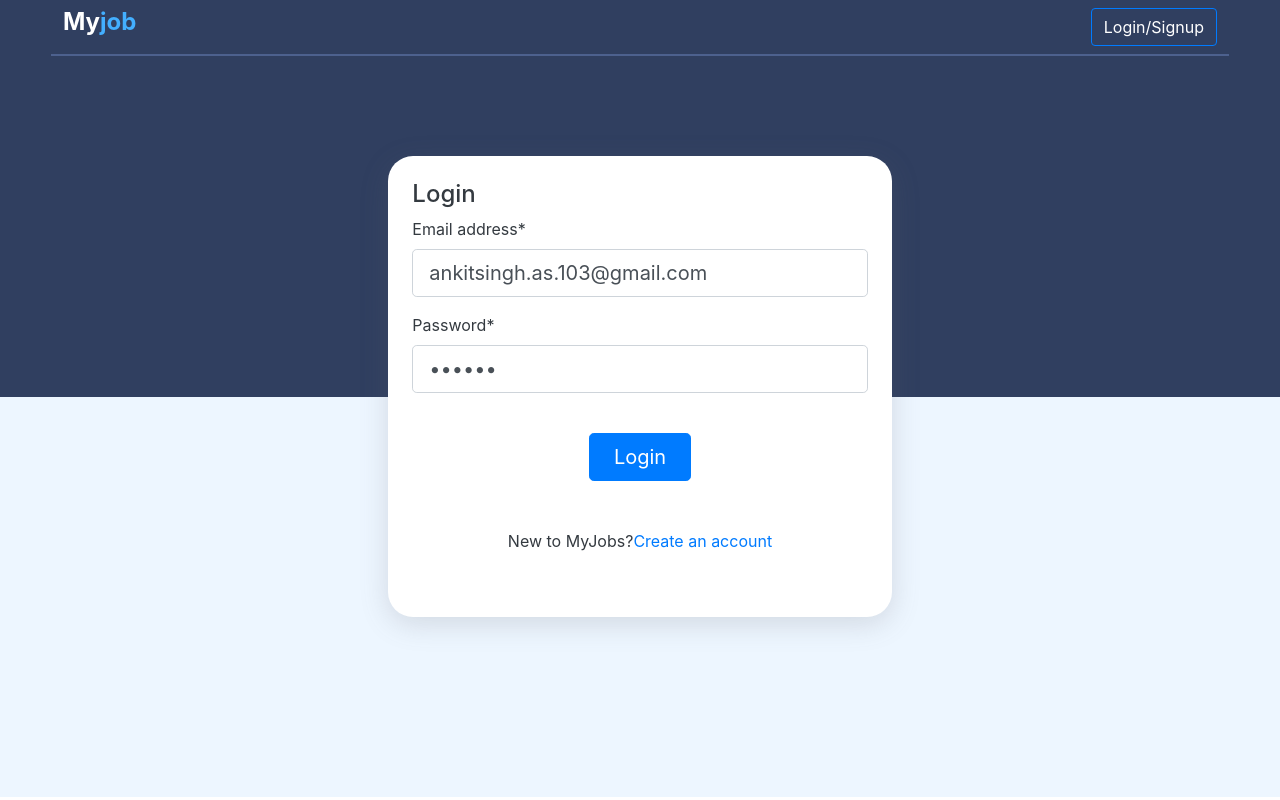
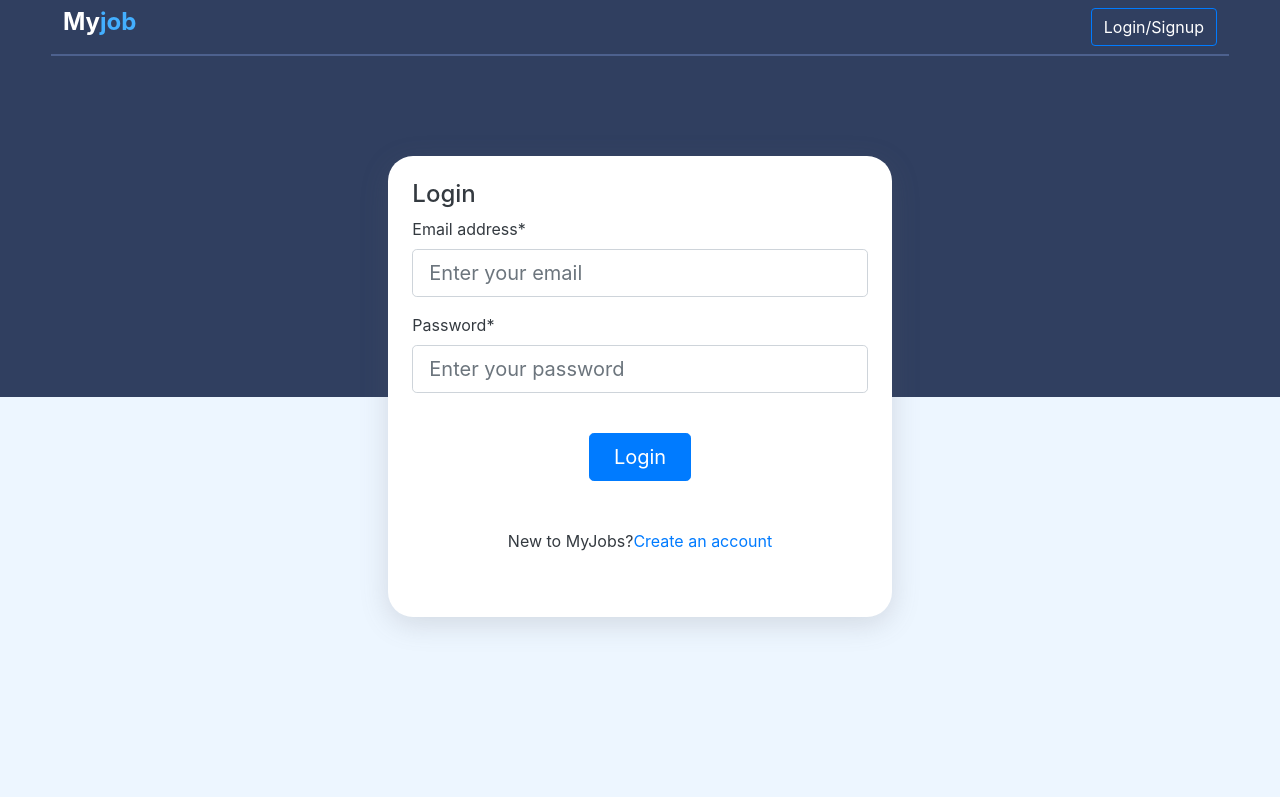
Before and after one commit to ankit-hindustani/naukariboat, a React (Create React App) app: page /signin in a window 1280 px wide. Built offline with nearby package versions, Linux system fonts and the light colour scheme.

Commit message:
remove user data

```diff
--- a/src/user/Signin.js
+++ b/src/user/Signin.js
@@ -10,8 +10,8 @@ function Singin() {
     passwordError: "",
   });
   const [values, setValues] = useState({
-    email: "ankitsingh.as.103@gmail.com",
-    password: "ankitS",
+    email: "",
+    password: "",
   });
 
   const { message, emailError, passwordError } = errors;
```
